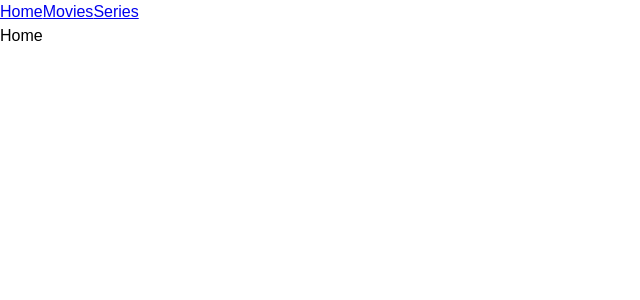
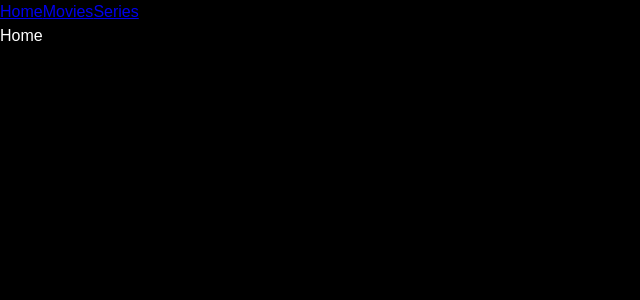
Before and after one commit to Team-HandinHand/Side-project-HandinHand, a React (Vite) app: page / in a window 1280 px wide. Shown: the top 300 px of the page, without its empty margins (0-640 px from the left). Built offline with nearby package versions, Linux system fonts and the light colour scheme; a web font is replaced by a local one.

Commit message:
fix: color,backgorund 반대로 수정, font-size clamp 변수 사용 [#6]

```diff
--- a/src/GlobalStyle.ts
+++ b/src/GlobalStyle.ts
@@ -59,15 +59,15 @@ const GlobalStyle = createGlobalStyle`
         font-family: 'Pretendard', sans-serif;
         line-height: 1.5;
         font-weight: 400;
-        color: var(--color-black);
-        background-color: var(--color-white);
+        color: var(--color-white);
+        background-color: var(--color-black);
         font-size: var(--font-medium);
     }
 
     @media (max-width: 768px) {
         /* 데스크탑 이하 디바이스 */
         html {
-            font-size: 90%;
+            font-size: var(--font-medium);
         }
     }
 `
```
